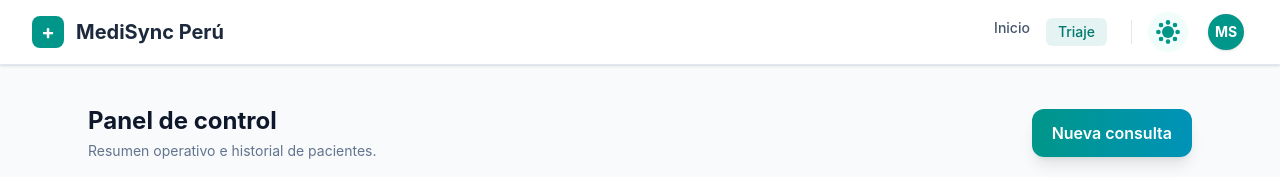
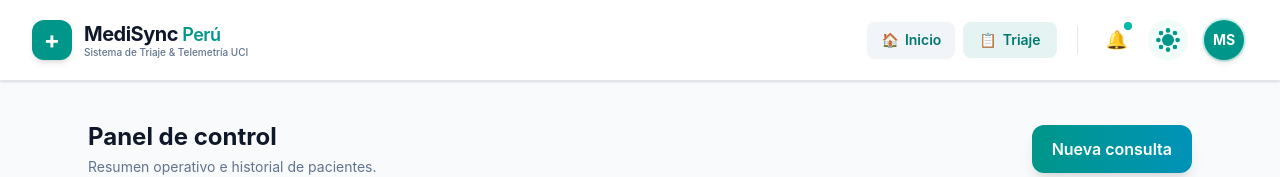
Before and after one commit to MSanchezVasquez/medisync-clinica-digital, a React (Vite) app in the folder frontend/: page /dashboard in a window 1280 px wide. Shown: the top 177 px of the page. Built offline with nearby package versions, Linux system fonts and the light colour scheme; no server answers; sample sign-in values are in the browser's storage.

Commit message:
fix(header): corregir tipos en aria-haspopup y etiqueta de cierre del header

```diff
--- a/frontend/src/components/Header.tsx
+++ b/frontend/src/components/Header.tsx
@@ -2,7 +2,7 @@ import { useState, useRef, useEffect, useMemo } from 'react';
 import { motion, AnimatePresence } from 'framer-motion';
 import { ThemeToggle } from './ThemeToggle';
 import { ModalGestionUsuarios } from './ModalGestionUsuarios';
-import { Link, useNavigate } from 'react-router-dom';
+import { Link, useNavigate, useLocation } from 'react-router-dom';
 import { toast } from 'sonner';
 
 interface UsuarioSesion {
@@ -66,7 +66,7 @@ const ProfileDropdown = ({ onAbrirGestionUsuarios }: ProfileDropdownProps) => {
         aria-expanded={isOpen}
         aria-haspopup="true"
       >
-        <div className="w-9 h-9 rounded-full bg-teal-600 flex items-center justify-center text-white font-bold text-sm shadow-sm">
+        <div className="w-10 h-10 rounded-full bg-teal-600 flex items-center justify-center text-white font-bold text-sm shadow-md ring-2 ring-teal-500/20">
           {iniciales}
         </div>
       </button>
@@ -87,12 +87,12 @@ const ProfileDropdown = ({ onAbrirGestionUsuarios }: ProfileDropdownProps) => {
               <p className="text-xs text-slate-500 dark:text-slate-400 truncate">
                 {usuario?.email || 'Sin correo asignado'}
               </p>
-              <div className="mt-1 flex items-center gap-2">
+              <div className="mt-1.5 flex items-center gap-2">
                 <span className="text-[10px] font-semibold bg-teal-100 text-teal-800 dark:bg-teal-900/40 dark:text-teal-300 px-2 py-0.5 rounded-full">
                   {usuario?.rol || 'MEDICO'}
                 </span>
                 {usuario?.cmp && (
-                  <span className="text-[10px] text-slate-400 dark:text-slate-500">
+                  <span className="text-[10px] text-slate-400 dark:text-slate-500 font-medium">
                     CMP: {usuario.cmp}
                   </span>
                 )}
@@ -105,24 +105,22 @@ const ProfileDropdown = ({ onAbrirGestionUsuarios }: ProfileDropdownProps) => {
                   setIsOpen(false);
                   onAbrirGestionUsuarios();
                 }}
-                className="w-full text-left px-4 py-2 text-sm text-purple-600 dark:text-purple-400 hover:bg-slate-100 dark:hover:bg-slate-800 flex items-center gap-2 cursor-pointer font-semibold"
+                className="w-full text-left px-4 py-2.5 text-sm text-purple-600 dark:text-purple-400 hover:bg-purple-50 dark:hover:bg-purple-950/30 flex items-center gap-2 cursor-pointer font-semibold transition-colors border-b border-slate-100 dark:border-slate-800"
               >
-                👥 Gestión de Personal
+                <span>👥</span> Gestión de Personal
               </button>
             )}
 
             <div className="py-1">
               <button
                 type="button"
-                className="w-full text-left px-4 py-2.5 text-sm text-slate-700 dark:text-slate-300 hover:bg-slate-50 dark:hover:bg-slate-800 transition-colors flex items-center gap-2 cursor-pointer"
+                onClick={() => {
+                  setIsOpen(false);
+                  toast.info('Vista de perfil institucional en desarrollo.');
+                }}
+                className="w-full text-left px-4 py-2.5 text-sm text-slate-700 dark:text-slate-300 hover:bg-slate-50 dark:hover:bg-slate-800 transition-colors flex items-center gap-2 cursor-pointer font-medium"
               >
                 <span>👤</span> Mi Perfil
-              </button>
-              <button
-                type="button"
-                className="w-full text-left px-4 py-2.5 text-sm text-slate-700 dark:text-slate-300 hover:bg-slate-50 dark:hover:bg-slate-800 transition-colors flex items-center gap-2 cursor-pointer"
-              >
-                <span>⚙️</span> Configuración
               </button>
             </div>
 
@@ -144,38 +142,73 @@ const ProfileDropdown = ({ onAbrirGestionUsuarios }: ProfileDropdownProps) => {
 
 export const Header = () => {
   const [modalUsuariosAbierto, setModalUsuariosAbierto] = useState(false);
+  const location = useLocation();
+
+  const esRutaActiva = (path: string) => location.pathname === path;
 
   return (
-    <header className="sticky top-0 z-40 bg-white dark:bg-slate-950 border-b border-slate-200 dark:border-slate-800 shadow-sm">
+    <header className="sticky top-0 z-40 bg-white/95 dark:bg-slate-950/95 backdrop-blur-md border-b border-slate-200 dark:border-slate-800 shadow-sm transition-colors">
       <div className="max-w-7xl mx-auto px-4 sm:px-6 lg:px-8">
-        <div className="flex justify-between items-center h-16">
-          <div className="flex items-center gap-3">
-            <div className="w-8 h-8 bg-teal-600 rounded-lg flex items-center justify-center">
-              <span className="text-white font-bold text-xl">+</span>
+        {/* Altura incrementada de h-16 a h-20 (80px) para un header más amplio */}
+        <div className="flex justify-between items-center h-20">
+          {/* Brand / Logo */}
+          <Link to="/dashboard" className="flex items-center gap-3 group cursor-pointer">
+            <div className="w-10 h-10 bg-teal-600 group-hover:bg-teal-500 rounded-xl flex items-center justify-center shadow-md transition-colors">
+              <span className="text-white font-bold text-2xl leading-none">+</span>
             </div>
-            <h1 className="text-xl font-bold text-slate-800 dark:text-white">MediSync Perú</h1>
-          </div>
+            <div>
+              <h1 className="text-xl font-bold text-slate-900 dark:text-white tracking-tight">
+                MediSync{' '}
+                <span className="text-teal-600 dark:text-teal-400 font-semibold text-lg">Perú</span>
+              </h1>
+              <p className="text-[10px] text-slate-500 dark:text-slate-400 font-medium -mt-1 hidden sm:block">
+                Sistema de Triaje & Telemetría UCI
+              </p>
+            </div>
+          </Link>
 
-          <div className="flex items-center gap-4">
-            <nav className="hidden md:flex gap-4 mr-2">
+          {/* Navegación Principal y Acciones */}
+          <div className="flex items-center gap-5">
+            <nav className="flex items-center gap-2">
               <Link
                 to="/dashboard"
-                className="text-sm font-medium text-slate-600 hover:text-teal-600 dark:text-slate-300 dark:hover:text-teal-400 transition-colors"
+                className={`text-sm font-semibold px-3.5 py-2 rounded-lg transition-all flex items-center gap-1.5 ${
+                  esRutaActiva('/dashboard')
+                    ? 'bg-slate-100 text-teal-700 dark:bg-slate-800 dark:text-teal-400 shadow-xs'
+                    : 'text-slate-600 hover:text-slate-900 dark:text-slate-300 dark:hover:text-white hover:bg-slate-50 dark:hover:bg-slate-900'
+                }`}
               >
-                Inicio
+                <span>🏠</span> Inicio
               </Link>
               <Link
                 to="/triaje"
-                className="text-sm font-medium bg-teal-600/10 text-teal-700 hover:bg-teal-600/20 dark:bg-teal-900/30 dark:text-teal-400 px-3 py-1 rounded-md transition-colors"
+                className={`text-sm font-semibold px-4 py-2 rounded-lg transition-all flex items-center gap-1.5 ${
+                  esRutaActiva('/triaje')
+                    ? 'bg-teal-600 text-white shadow-md shadow-teal-600/20'
+                    : 'bg-teal-600/10 text-teal-700 hover:bg-teal-600/20 dark:bg-teal-950/50 dark:text-teal-300 dark:hover:bg-teal-900/50'
+                }`}
               >
-                Triaje
+                <span>📋</span> Triaje
               </Link>
             </nav>
 
-            <div className="h-6 w-px bg-slate-200 dark:bg-slate-700 hidden md:block"></div>
+            <div className="h-7 w-px bg-slate-200 dark:bg-slate-800 hidden sm:block"></div>
 
-            <ThemeToggle />
-            <ProfileDropdown onAbrirGestionUsuarios={() => setModalUsuariosAbierto(true)} />
+            <div className="flex items-center gap-3">
+              {/* Botón de Notificaciones Sanitaria (Adicional) */}
+              <button
+                type="button"
+                onClick={() => toast.info('No hay alertas críticas pendientes.')}
+                className="p-2 text-slate-500 hover:text-slate-700 dark:text-slate-400 dark:hover:text-slate-200 hover:bg-slate-100 dark:hover:bg-slate-800 rounded-full transition-colors relative cursor-pointer"
+                title="Alertas del sistema"
+              >
+                <span className="text-lg">🔔</span>
+                <span className="absolute top-1 right-1 w-2 h-2 bg-teal-500 rounded-full"></span>
+              </button>
+
+              <ThemeToggle />
+              <ProfileDropdown onAbrirGestionUsuarios={() => setModalUsuariosAbierto(true)} />
+            </div>
           </div>
         </div>
       </div>
```
